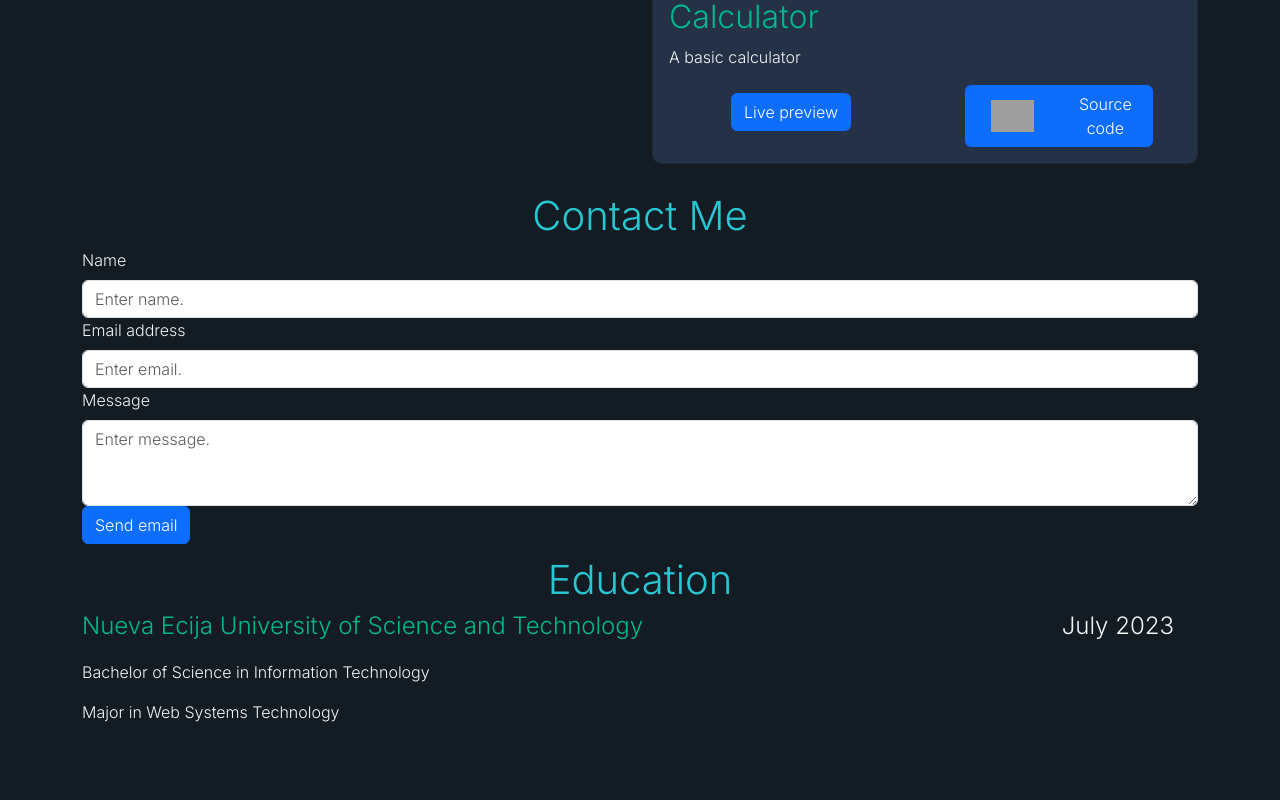
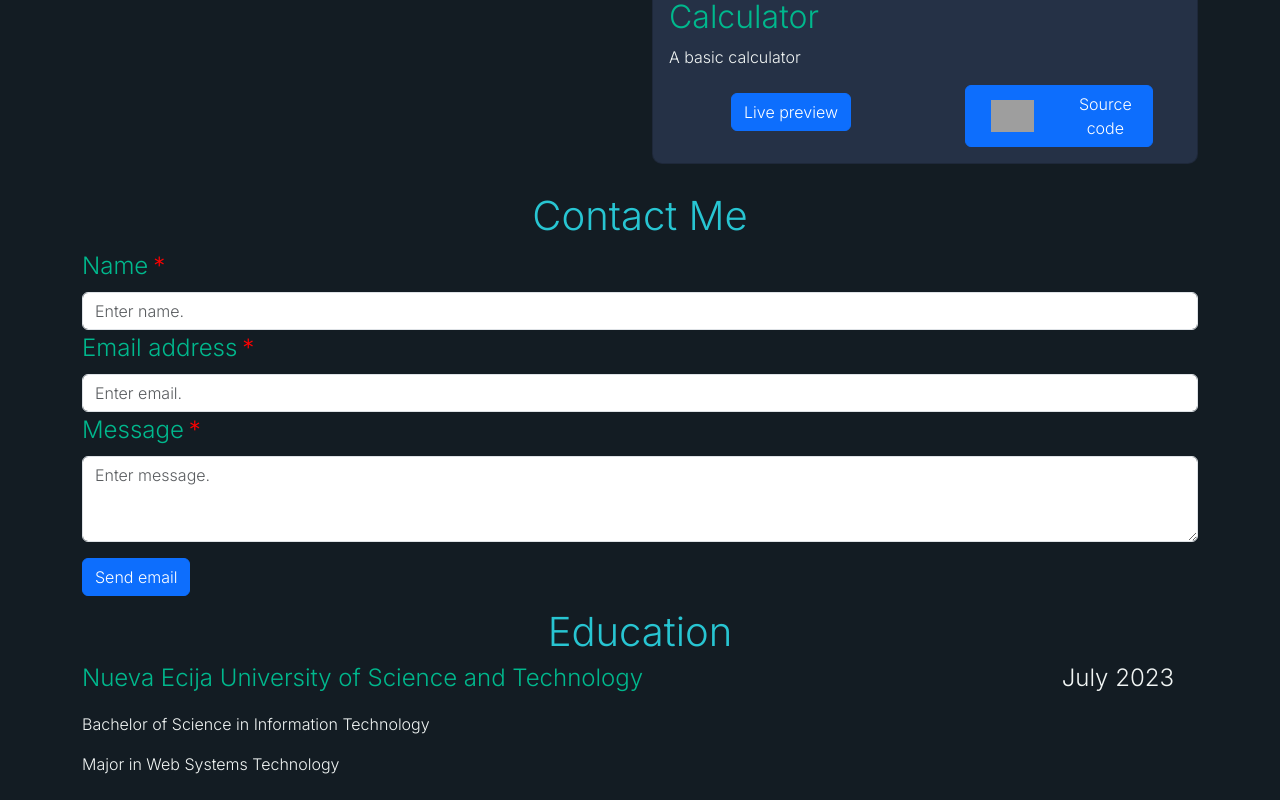
Before and after one commit to 0lymAguinea/0lymAguinea.github.io, a React (Vite) app in the folder 0lymWebsite/: page / in a window 1280 px wide. Shown: the part 1965-2765 px from the top of the page. Before the commit the page ends 2713 px from the top, so only its background shows below. Built offline with nearby package versions, Linux system fonts and the light colour scheme; grey boxes are pictures that could not be loaded.

Commit message:
Added alert component and change font size. Make all input have required attribute

```diff
--- a/0lymWebsite/src/component/Contact.jsx
+++ b/0lymWebsite/src/component/Contact.jsx
@@ -2,10 +2,21 @@ import Row from "react-bootstrap/Row";
 import Button from "react-bootstrap/Button";
 import emailjs from "@emailjs/browser";
 import Form from "react-bootstrap/Form";
-import { useRef } from "react";
+import Alert from "react-bootstrap/Alert";
+import { useRef, useState } from "react";
 import "../styles/contact.css";
 
+function AlertMessage({ variant, heading, message }) {
+  return (
+    <Alert variant={variant}>
+      <Alert.Heading>{heading}</Alert.Heading>
+      <p>{message}</p>
+    </Alert>
+  );
+}
+
 function ContactForm() {
+  const [alert, setAlert] = useState(null);
   const form = useRef();
 
   const sendEmail = (e) => {
@@ -17,38 +28,61 @@ function ContactForm() {
       })
       .then(
         () => {
-          console.log("SUCCESS!");
+          setAlert(
+            <AlertMessage
+              variant="success"
+              heading="Email sent successfully."
+              message="Thank you for emailing me. I will reply to you as soon as possible."
+            />
+          );
         },
         (error) => {
-          console.log("FAILED...", error.text);
+          setAlert(
+            <AlertMessage
+              variant="danger"
+              heading="Email sent unsuccessful."
+              message="Please try again."
+            />
+          );
+          console.error(error);
         }
       );
   };
 
   return (
     <Form ref={form} onSubmit={sendEmail}>
+      {alert}
       <Form.Group controlId="from_name">
-        <Form.Label>Name</Form.Label>
-        <Form.Control type="text" placeholder="Enter name." name="from_name" />
+        <Form.Label className="fs-4">Name</Form.Label>
+        <Form.Control
+          type="text"
+          placeholder="Enter name."
+          name="from_name"
+          required
+        />
       </Form.Group>
       <Form.Group controlId="from_email">
-        <Form.Label>Email address</Form.Label>
+        <Form.Label className="fs-4">Email address</Form.Label>
         <Form.Control
           type="email"
           placeholder="Enter email."
           name="from_email"
+          required
         />
       </Form.Group>
       <Form.Group controlId="message">
-        <Form.Label>Message</Form.Label>
+        <Form.Label className="fs-4">Message</Form.Label>
         <Form.Control
           as="textarea"
           rows={3}
           placeholder="Enter message."
           name="message"
+          required
         ></Form.Control>
       </Form.Group>
-      <Button type="submit">Send email</Button>
+      <Button type="submit" className="mt-3">
+        Send email
+      </Button>
     </Form>
   );
 }
--- a/0lymWebsite/src/styles/contact.css
+++ b/0lymWebsite/src/styles/contact.css
@@ -1,3 +1,11 @@
 .contactHeader {
   color: var(--primaryColor);
 }
+label {
+  color: var(--secondaryAccent);
+}
+label::after {
+  content: "*";
+  color: red;
+  margin-left: 5px;
+}
```
